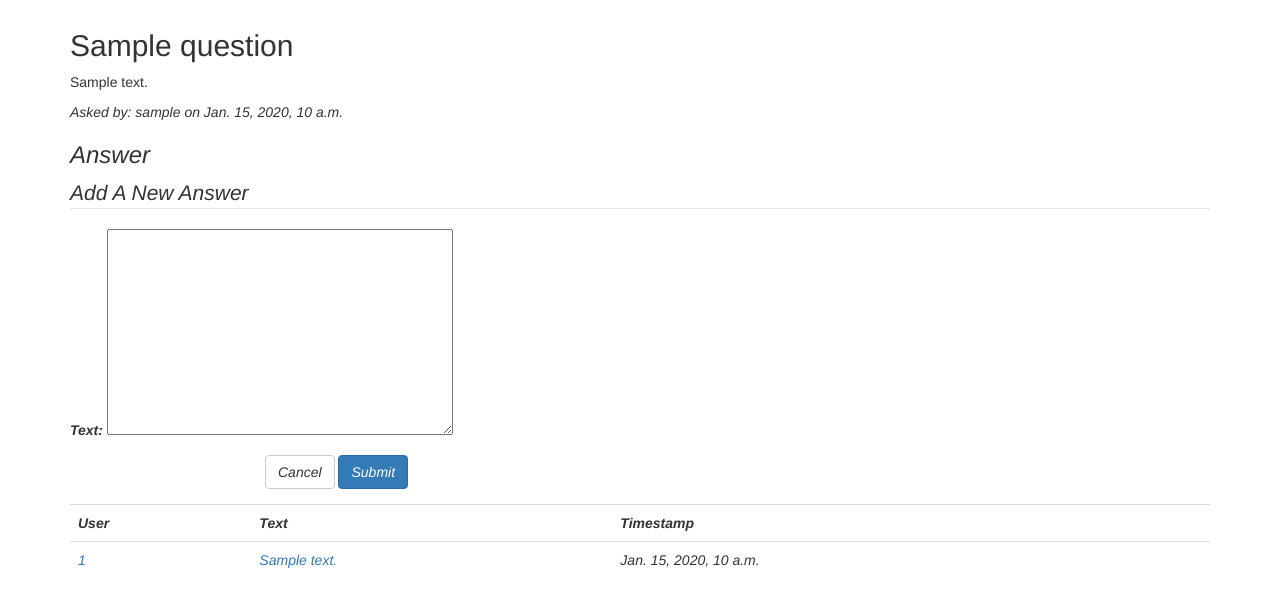
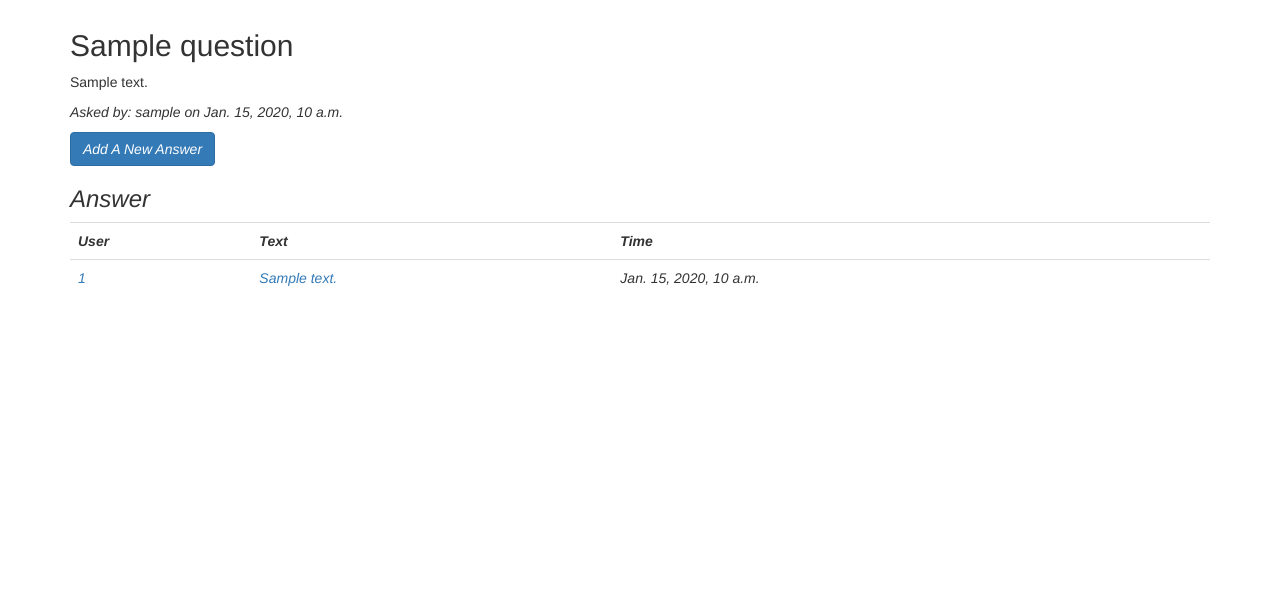
Before and after one commit to Python-C5-Org/question-box, a Django app: page /question/1 in a window 1280 px wide. Shown: the part 51-658 px from the top of the page. Run offline with Django 3.2, Linux system fonts and the light colour scheme; a user stored in the database is signed in; tables that the repository leaves empty hold one stand-in row (values such as "Sample post"); some libraries are stand-ins or nearby versions.

Commit message:
javascript dropdown reveal for answer form

```diff
--- a/question_box/questionapp/templates/base.html
+++ b/question_box/questionapp/templates/base.html
@@ -3,7 +3,6 @@
 <!DOCTYPE html>
 <html>
 <head lang="en">
-
     <meta charset="UTF-8">
     <title>Question-Box</title>
     {% bootstrap_css %}
@@ -11,7 +10,7 @@
     <link rel="stylesheet" href="{% static 'style.css' %}"/>
 </head>
 <body>
-
+ <script src="https://ajax.googleapis.com/ajax/libs/jquery/1.11.3/jquery.min.js"></script>
   <nav class="navbar navbar-inverse navbar-fixed-top">
      <div class="container">
        <div class="navbar-header">
--- a/question_box/questionapp/templates/questionapp/question.html
+++ b/question_box/questionapp/templates/questionapp/question.html
@@ -1,14 +1,21 @@
 {%extends 'base.html' %}
 {% load bootstrap3 %}
 {% block content %}
+{% bootstrap_javascript %}
+{% bootstrap_css %}
 <div class="container">
   <h2>{{question.title}}</h2>
   <p>{{question.text}}</p>
   <em>Asked by: {{question.profile.username}} on {{question.timestamp}}</p>
-  <h3>Answer</h3>
+
   {% if request.user.is_authenticated %}
+    <button class="btn btn-primary" type="button" data-toggle="collapse" data-target="#collapseExample" aria-expanded="false" aria-controls="collapseExample">
+      Add A New Answer
+    </button>
+    <div class="collapse" id="collapseExample">
+      <div class="well">
         <form method="POST" action="{% url 'index' %}" class="form-horizontal">
-      <legend>Add A New Answer</legend>
+          <legend>Add A Newer Answer Than Everybody Else</legend>
           {% csrf_token %}
           {{form.as_p}}
           <div class="form-group">
@@ -18,12 +25,15 @@
             </div>
           </div>
         </form>
+      </div>
+    </div>
   {% endif %}
+  <h3>Answer</h3>
   <table class="table table-hover">
     <tr>
       <th>User</th>
       <th>Text</th>
-      <th>Timestamp</th>
+      <th>Time</th>
     </tr>
     <tb>
       {% for answer in answers %}
```
Lines whose indentation alone changed are shown as unchanged.
